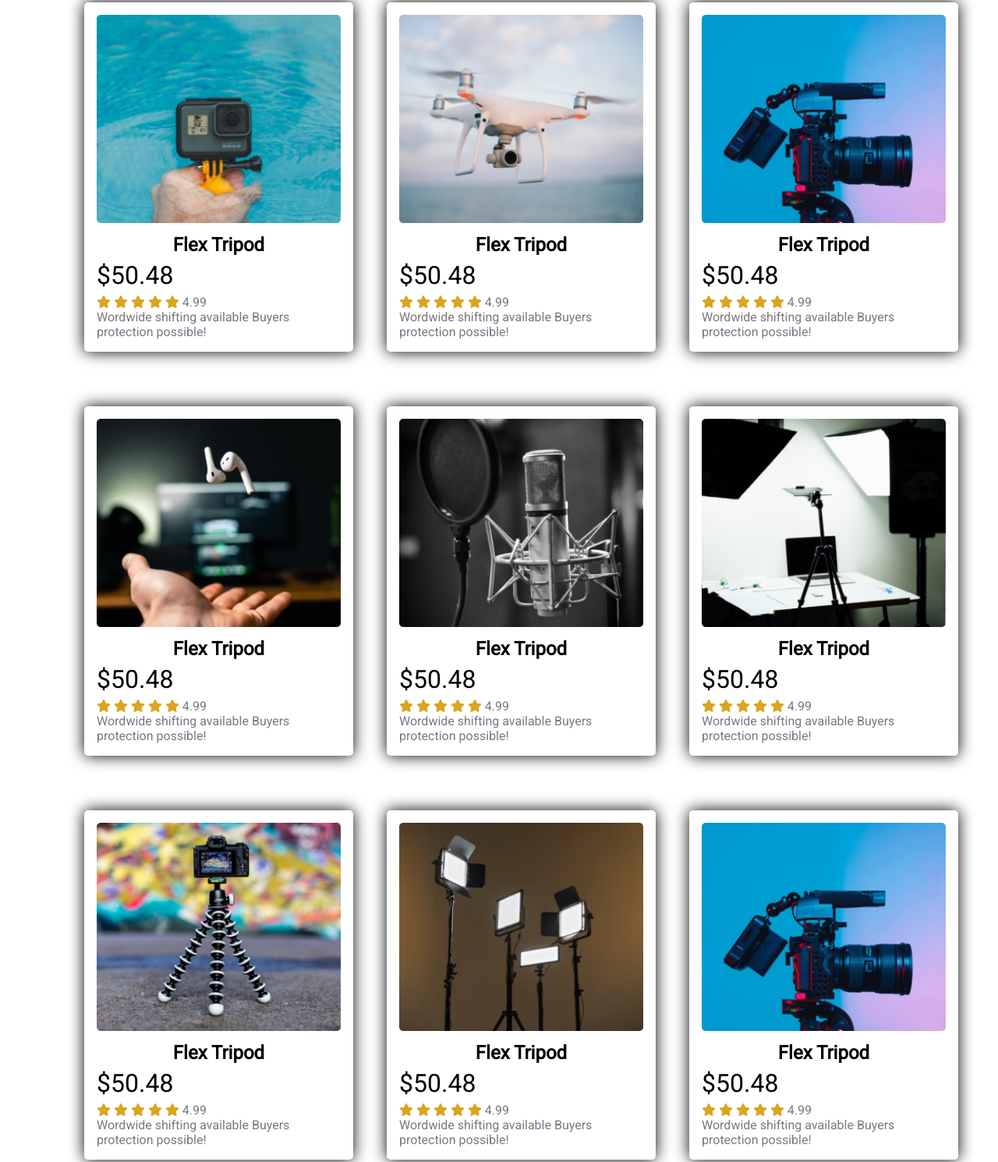
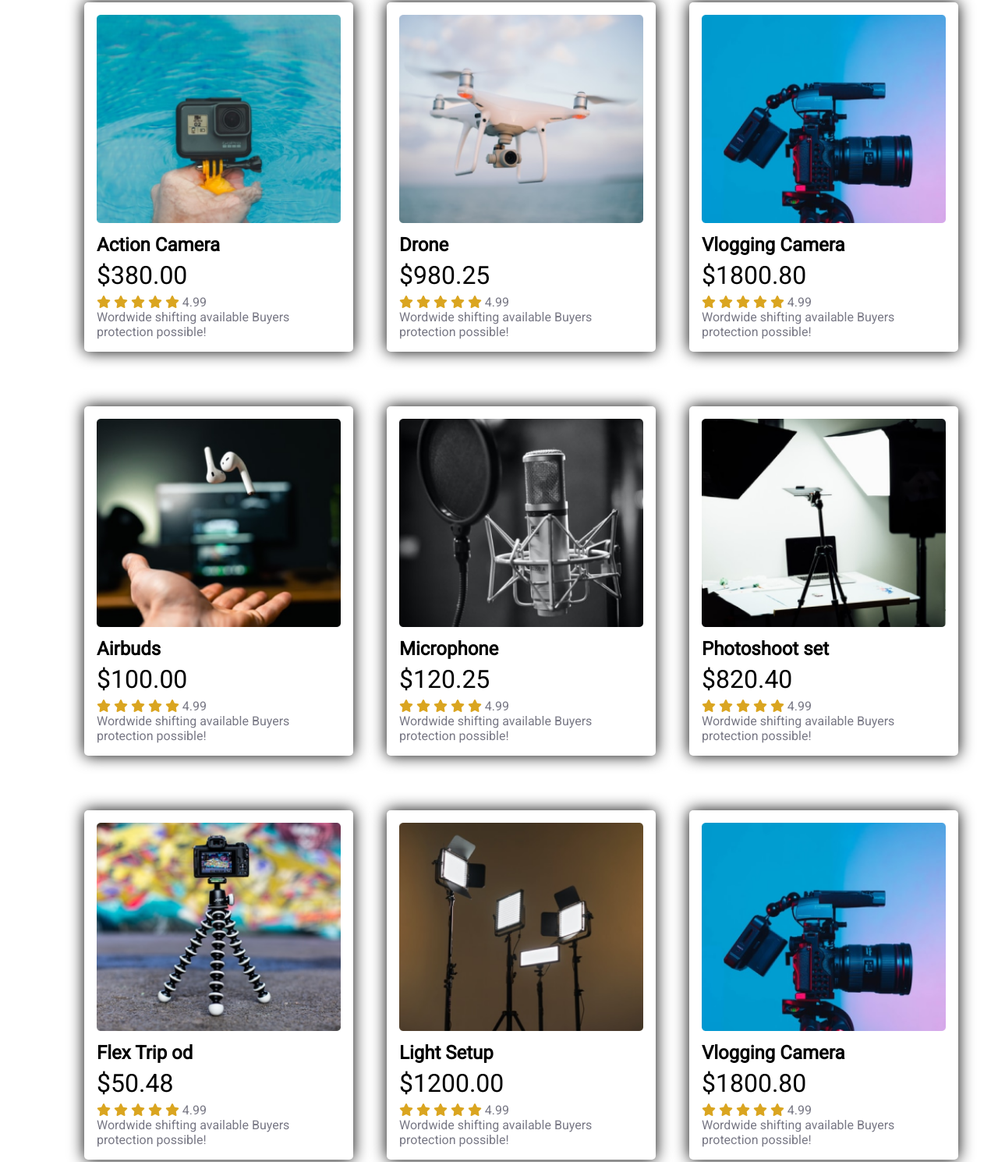
Before and after one commit to Fahimphero/influencer-gear, a plain HTML site: page index.html in a window 1280 px wide. Shown: the part 550-2040 px from the top of the page at 78% size. Drawn offline with Linux system fonts and the light colour scheme.

Commit message:
final-commit

```diff
--- a/index.html
+++ b/index.html
@@ -43,8 +43,8 @@
                     <div class="banner">
                         <img src="images/action.png" alt="">
                     </div>
-                    <h2>Flex Tripod</h2>
-                    <p class="money">$50.48</p>
+                    <h2 class="gadget-name">Action Camera</h2>
+                    <p class="money">$380.00</p>
                     <div>
                         <i class="fas fa-star"></i>
                         <i class="fas fa-star"></i>
@@ -62,8 +62,8 @@
                     <div class="banner">
                         <img src="images/drone.png" alt="">
                     </div>
-                    <h2>Flex Tripod</h2>
-                    <p class="money">$50.48</p>
+                    <h2 class="gadget-name">Drone</h2>
+                    <p class="money">$980.25</p>
                     <div>
                         <i class="fas fa-star"></i>
                         <i class="fas fa-star"></i>
@@ -81,8 +81,8 @@
                     <div class="banner">
                         <img src="images/camera.png" alt="">
                     </div>
-                    <h2>Flex Tripod</h2>
-                    <p class="money">$50.48</p>
+                    <h2 class="gadget-name">Vlogging Camera</h2>
+                    <p class="money">$1800.80</p>
                     <div>
                         <i class="fas fa-star"></i>
                         <i class="fas fa-star"></i>
@@ -100,8 +100,8 @@
                     <div class="banner">
                         <img src="images/airpod.png" alt="">
                     </div>
-                    <h2>Flex Tripod</h2>
-                    <p class="money">$50.48</p>
+                    <h2 class="gadget-name">Airbuds</h2>
+                    <p class="money">$100.00</p>
                     <div>
                         <i class="fas fa-star"></i>
                         <i class="fas fa-star"></i>
@@ -119,8 +119,8 @@
                     <div class="banner">
                         <img src="images/mic.png" alt="">
                     </div>
-                    <h2>Flex Tripod</h2>
-                    <p class="money">$50.48</p>
+                    <h2 class="gadget-name">Microphone</h2>
+                    <p class="money">$120.25</p>
                     <div>
                         <i class="fas fa-star"></i>
                         <i class="fas fa-star"></i>
@@ -138,8 +138,8 @@
                     <div class="banner">
                         <img src="images/setup.png" alt="">
                     </div>
-                    <h2>Flex Tripod</h2>
-                    <p class="money">$50.48</p>
+                    <h2 class="gadget-name">Photoshoot set</h2>
+                    <p class="money">$820.40</p>
                     <div>
                         <i class="fas fa-star"></i>
                         <i class="fas fa-star"></i>
@@ -157,7 +157,7 @@
                     <div class="banner">
                         <img src="images/tripod.png" alt="">
                     </div>
-                    <h2>Flex Tripod</h2>
+                    <h2 class="gadget-name">Flex Trip od</h2>
                     <p class="money">$50.48</p>
                     <div>
                         <i class="fas fa-star"></i>
@@ -176,8 +176,8 @@
                     <div class="banner">
                         <img src="images/lights.png" alt="">
                     </div>
-                    <h2>Flex Tripod</h2>
-                    <p class="money">$50.48</p>
+                    <h2 class="gadget-name">Light Setup</h2>
+                    <p class="money">$1200.00</p>
                     <div>
                         <i class="fas fa-star"></i>
                         <i class="fas fa-star"></i>
@@ -195,8 +195,8 @@
                     <div class="banner">
                         <img src="images/camera.png" alt="">
                     </div>
-                    <h2>Flex Tripod</h2>
-                    <p class="money">$50.48</p>
+                    <h2 class="gadget-name">Vlogging Camera</h2>
+                    <p class="money">$1800.80</p>
                     <div>
                         <i class="fas fa-star"></i>
                         <i class="fas fa-star"></i>
@@ -222,18 +222,18 @@
         </section>
         <section class="reviews">
             <div class="review">
-                <h2>700k</h2>
+                <h2 class="align-center">700k</h2>
                 <p>Youtube Subscribers
                 </p>
             </div>
             <div class="review">
-                <h2>2.4m</h2>
+                <h2 class="align-center">2.4m</h2>
                 <p>Instagram Followers
 
                 </p>
             </div>
             <div class="review">
-                <h2>100k</h2>
+                <h2 class="align-center">100k</h2>
                 <p>Dribbble Shot Likes
                 </p>
             </div>
@@ -243,8 +243,8 @@
     </main>
     <footer>
         <div class="last-section">
-            <h2>Influencer products</h2>
-            <p>Copyright © 2020 influencer products</p>
+            <h2 class="align-center">Influencer products</h2>
+            <p>Copyright © 2022 influencer products</p>
             <p>All rights reserved</p>
             <div class="social-icons">
                 <i class="fab fa-instagram"></i><i class="fab fa-twitter"></i><i class="fab fa-youtube"></i><i
--- a/styles/style.css
+++ b/styles/style.css
@@ -19,11 +19,6 @@ body{
 }
 
 
-/* .half-width{
-    width: 50%;
-    margin-left: 120px;
-    margin-top: 80px;
-}  */
 .button{
     background-color: #E02C6D;
     color: white;
@@ -99,10 +94,7 @@ body{
 .reviews{
     border-radius: 10px;
     box-shadow: 0px 0px 20px;
-    /* margin-top: 3em; */
-margin: 100px 150px;
-    /* display: grid;
-    grid-template-columns: repeat(3, 1fr); */
+    margin: 100px 150px;
     display: flex;
     justify-content: space-evenly;
 }
@@ -133,7 +125,17 @@ margin: 100px 150px;
      display: flex;
      flex-direction: column;
  }
- .last-section p, h2{
+ .last-section p{
+     margin-bottom: 0;
+     margin-top: 10px;
+     text-align: center;
+
+ }
+ .gadget-name{
+    margin-bottom: 0;
+    margin-top: 10px;
+ }
+ .align-center{
      margin-bottom: 0;
      margin-top: 10px;
      text-align: center;
@@ -179,7 +181,6 @@ margin: 100px 150px;
     .instruments{
         display: flex;
         flex-direction: column;
-
        margin-left: 0px;
         margin-top: 3em;
 
@@ -272,9 +273,7 @@ margin: 100px 150px;
     .reviews{
         border-radius: 10px;
         box-shadow: 0px 0px 20px;
-
-    margin: 50px 100px;
-
+        margin: 50px 5px;
         display: flex;
         justify-content: space-evenly;
     }
```
